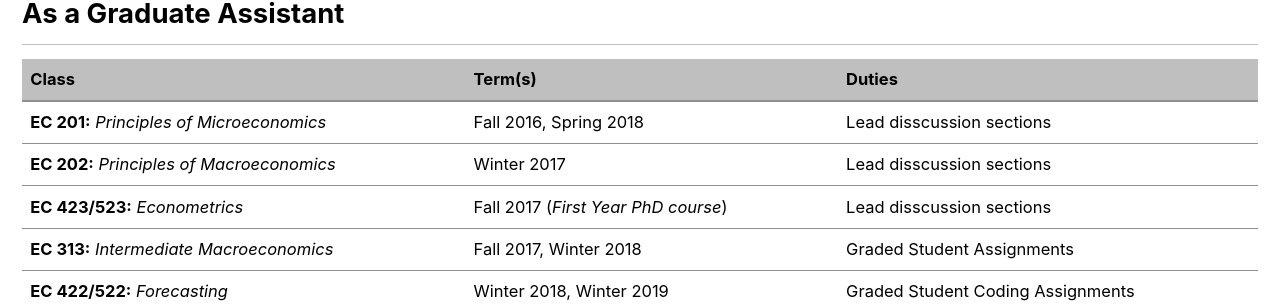
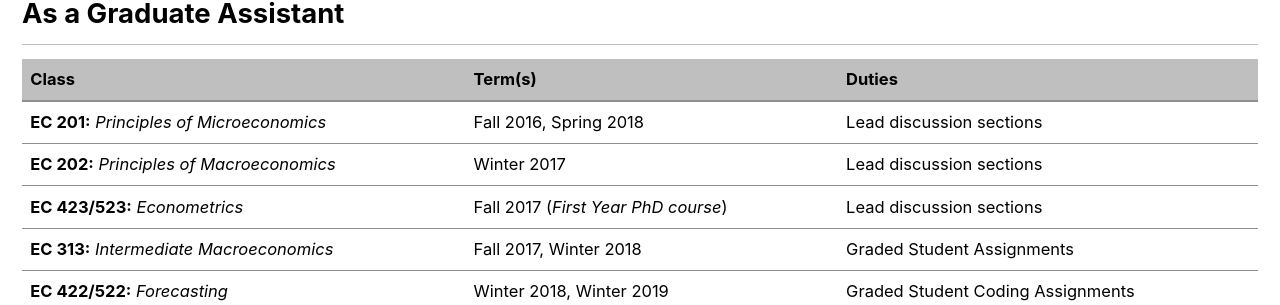
Before and after one commit to mibarnes/chandlerlester.github.io, a Jekyll site: the page built from _pages/teaching.md, in a window 1280 px wide. Shown: the part 969-1274 px from the top of the page. Built offline with Jekyll 4.4.1, drawn with Linux system fonts in a browser that asks for light colours; nearby versions of some CDN libraries.

Commit message:
fixed typos

```diff
--- a/_pages/teaching.md
+++ b/_pages/teaching.md
@@ -34,9 +34,9 @@ class: wide
 
 | **Class** |  **Term(s)** | **Duties** |
 |---|---|---|
-|**EC 201:** *Principles of Microeconomics*| Fall 2016, Spring 2018 | Lead disscussion sections |
-|**EC 202:** *Principles of Macroeconomics* | Winter 2017 | Lead disscussion sections |
-|**EC 423/523:** *Econometrics*  | Fall 2017  (*First Year PhD course*) | Lead disscussion sections |
+|**EC 201:** *Principles of Microeconomics*| Fall 2016, Spring 2018 | Lead discussion sections |
+|**EC 202:** *Principles of Macroeconomics* | Winter 2017 | Lead discussion sections |
+|**EC 423/523:** *Econometrics*  | Fall 2017  (*First Year PhD course*) | Lead discussion sections |
 |**EC 313:** *Intermediate Macroeconomics* | Fall 2017, Winter 2018| Graded Student Assignments |
 |**EC 422/522:** *Forecasting* | Winter 2018, Winter 2019 | Graded Student Coding Assignments |
 |**EC 420/520:** *Computational Macro.* | Spring 2019| Graded Student Coding Assignments |
```
